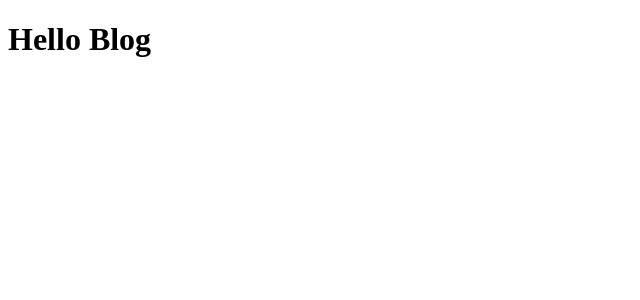
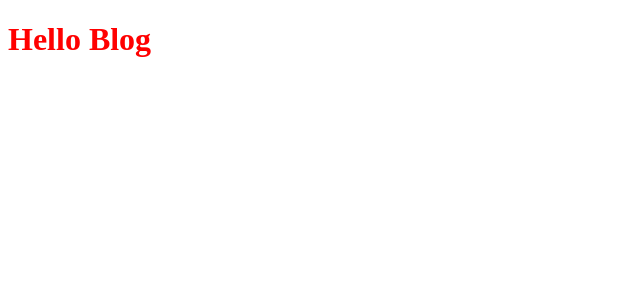
Before and after one commit to kode15333/joonblog, a Next.js app: page / in a window 1280 px wide. Shown: the top 300 px of the page, without its empty margins (0-640 px from the left). Built offline with nearby package versions, Linux system fonts and the light colour scheme.

Commit message:
dept: styled-component install and setting

```diff
--- a/next.config.js
+++ b/next.config.js
@@ -1,6 +1,9 @@
 /** @type {import('next').NextConfig} */
 const nextConfig = {
-  reactStrictMode: true,
+    reactStrictMode: true,
+    compiler: {
+        styledComponents: true
+    }
 }
 
 module.exports = nextConfig
--- a/package.json
+++ b/package.json
@@ -9,9 +9,11 @@
     "lint": "next lint"
   },
   "dependencies": {
+    "@types/styled-components": "^5.1.24",
     "next": "12.1.4",
     "react": "18.0.0",
-    "react-dom": "18.0.0"
+    "react-dom": "18.0.0",
+    "styled-components": "^5.3.5"
   },
   "devDependencies": {
     "@types/node": "17.0.23",
--- a/pages/index.tsx
+++ b/pages/index.tsx
@@ -1,7 +1,11 @@
 import type { NextPage } from 'next'
+import styled from 'styled-components'
 
+const Hello = styled.h1`
+    color: red;
+`
 const Home: NextPage = () => {
-    return <h1>Hello Blog</h1>
+    return <Hello>Hello Blog</Hello>
 }
 
 export default Home
```
Also changed, not shown: 2 other files (tests, documents, lock files or other folders).
